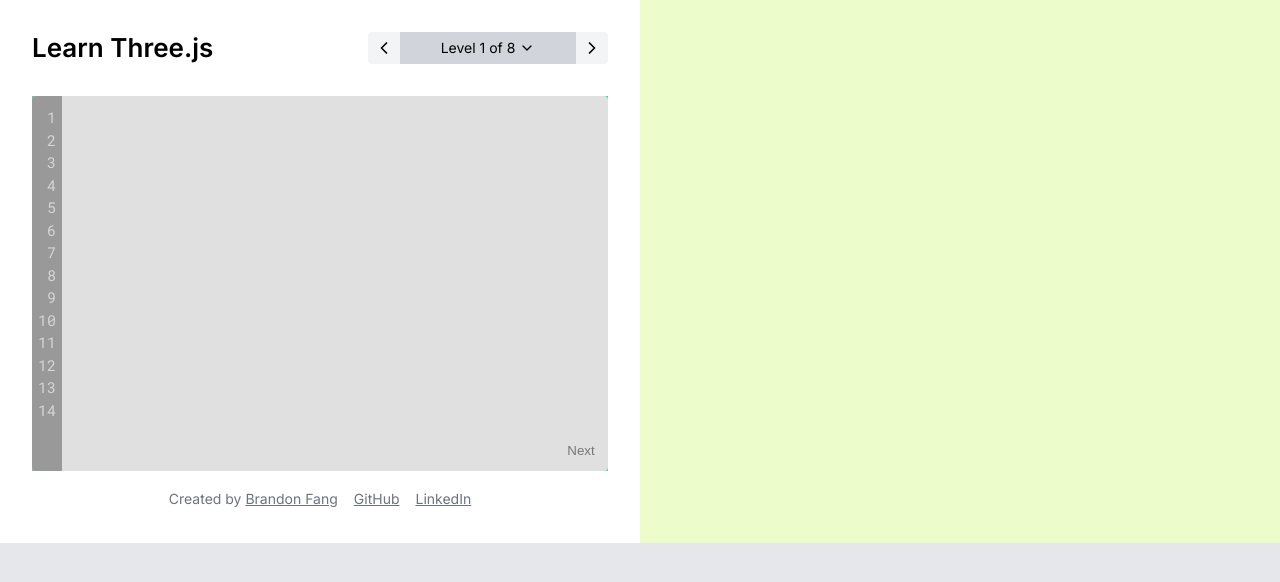
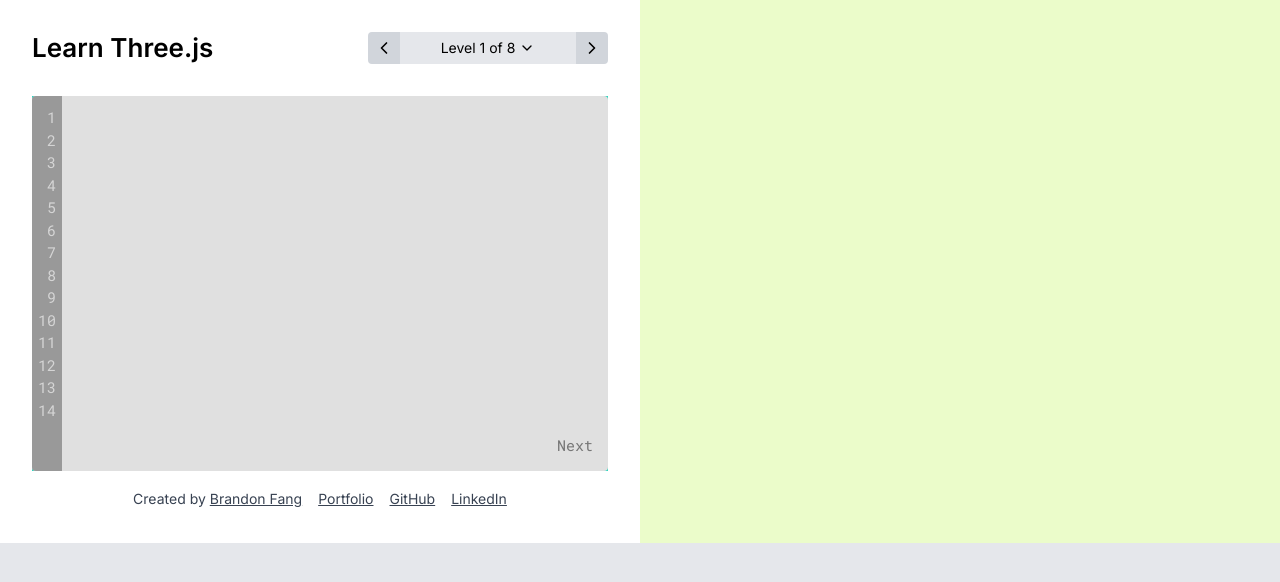
Before and after one commit to brandonfang/learn-three-js, a PHP site: page / in a window 1280 px wide. Shown: the top 582 px of the page. Run offline with PHP 8.4, Linux system fonts and the light colour scheme.

Commit message:
Update styles

```diff
--- /dev/null
+++ b/css/colors.css
@@ -0,0 +1,210 @@
+:root {
+  --coolGray-50: hsl(210, 20%, 98%);
+  --coolGray-100: hsl(220, 14%, 96%);
+  --coolGray-200: hsl(220, 13%, 91%);
+  --coolGray-300: hsl(216, 12%, 84%);
+  --coolGray-400: hsl(218, 11%, 65%);
+  --coolGray-500: hsl(220, 9%, 46%);
+  --coolGray-600: hsl(215, 14%, 34%);
+  --coolGray-700: hsl(217, 19%, 27%);
+  --coolGray-800: hsl(215, 28%, 17%);
+  --coolGray-900: hsl(221, 39%, 11%);
+
+  --gray-50: hsl(0, 0%, 98%);
+  --gray-100: hsl(240, 5%, 96%);
+  --gray-200: hsl(240, 6%, 90%);
+  --gray-300: hsl(240, 5%, 84%);
+  --gray-400: hsl(240, 5%, 65%);
+  --gray-500: hsl(240, 4%, 46%);
+  --gray-600: hsl(240, 5%, 34%);
+  --gray-700: hsl(240, 5%, 26%);
+  --gray-800: hsl(240, 4%, 16%);
+  --gray-900: hsl(240, 6%, 10%);
+
+  --red-50: hsl(0, 86%, 97%);
+  --red-100: hsl(0, 93%, 94%);
+  --red-200: hsl(0, 96%, 89%);
+  --red-300: hsl(0, 94%, 82%);
+  --red-400: hsl(0, 91%, 71%);
+  --red-500: hsl(0, 84%, 60%);
+  --red-600: hsl(0, 72%, 51%);
+  --red-700: hsl(0, 74%, 42%);
+  --red-800: hsl(0, 70%, 35%);
+  --red-900: hsl(0, 63%, 31%);
+
+  --orange-50: hsl(33, 100%, 96%);
+  --orange-100: hsl(34, 100%, 92%);
+  --orange-200: hsl(32, 98%, 83%);
+  --orange-300: hsl(31, 97%, 72%);
+  --orange-400: hsl(27, 96%, 61%);
+  --orange-500: hsl(25, 95%, 53%);
+  --orange-600: hsl(41, 96%, 40%);
+  --orange-700: hsl(35, 92%, 33%);
+  --orange-800: hsl(32, 81%, 29%);
+  --orange-900: hsl(28, 73%, 26%);
+
+  --amber-50: hsl(48, 100%, 96%);
+  --amber-100: hsl(48, 96%, 89%);
+  --amber-200: hsl(48, 97%, 77%);
+  --amber-300: hsl(46, 97%, 65%);
+  --amber-400: hsl(43, 96%, 56%);
+  --amber-500: hsl(38, 92%, 50%);
+  --amber-600: hsl(32, 95%, 44%);
+  --amber-700: hsl(26, 90%, 37%);
+  --amber-800: hsl(23, 83%, 31%);
+  --amber-900: hsl(22, 78%, 26%);
+
+  --yellow-50: hsl(55, 92%, 95%);
+  --yellow-100: hsl(55, 97%, 88%);
+  --yellow-200: hsl(53, 98%, 77%);
+  --yellow-300: hsl(50, 98%, 64%);
+  --yellow-400: hsl(48, 96%, 53%);
+  --yellow-500: hsl(45, 93%, 47%);
+  --yellow-600: hsl(41, 96%, 40%);
+  --yellow-700: hsl(35, 92%, 33%);
+  --yellow-800: hsl(32, 81%, 29%);
+  --yellow-900: hsl(28, 73%, 26%);
+
+  --lime-50: hsl(78, 92%, 95%);
+  --lime-100: hsl(80, 89%, 89%);
+  --lime-200: hsl(81, 88%, 80%);
+  --lime-300: hsl(82, 85%, 67%);
+  --lime-400: hsl(83, 78%, 55%);
+  --lime-500: hsl(84, 81%, 44%);
+  --lime-600: hsl(85, 85%, 35%);
+  --lime-700: hsl(86, 78%, 27%);
+  --lime-800: hsl(86, 69%, 23%);
+  --lime-900: hsl(88, 61%, 20%);
+
+  --green-50: hsl(138, 76%, 97%);
+  --green-100: hsl(141, 84%, 93%);
+  --green-200: hsl(141, 79%, 85%);
+  --green-300: hsl(142, 77%, 73%);
+  --green-400: hsl(142, 69%, 58%);
+  --green-500: hsl(142, 71%, 45%);
+  --green-600: hsl(142, 76%, 36%);
+  --green-700: hsl(142, 72%, 29%);
+  --green-800: hsl(143, 64%, 24%);
+  --green-900: hsl(144, 61%, 20%);
+
+  --emerald-50: hsl(152, 81%, 96%);
+  --emerald-100: hsl(149, 80%, 90%);
+  --emerald-200: hsl(152, 76%, 80%);
+  --emerald-300: hsl(156, 72%, 67%);
+  --emerald-400: hsl(158, 64%, 52%);
+  --emerald-500: hsl(160, 84%, 39%);
+  --emerald-600: hsl(161, 94%, 30%);
+  --emerald-700: hsl(163, 94%, 24%);
+  --emerald-800: hsl(163, 88%, 20%);
+  --emerald-900: hsl(164, 86%, 16%);
+
+  --teal-50: hsl(166, 76%, 97%);
+  --teal-100: hsl(167, 85%, 89%);
+  --teal-200: hsl(168, 84%, 78%);
+  --teal-300: hsl(171, 77%, 64%);
+  --teal-400: hsl(172, 66%, 50%);
+  --teal-500: hsl(173, 80%, 40%);
+  --teal-600: hsl(175, 84%, 32%);
+  --teal-700: hsl(175, 77%, 26%);
+  --teal-800: hsl(176, 69%, 22%);
+  --teal-900: hsl(176, 61%, 19%);
+
+  --cyan-50: hsl(183, 100%, 96%);
+  --cyan-100: hsl(185, 96%, 90%);
+  --cyan-200: hsl(186, 94%, 82%);
+  --cyan-300: hsl(187, 92%, 69%);
+  --cyan-400: hsl(188, 86%, 53%);
+  --cyan-500: hsl(189, 94%, 43%);
+  --cyan-600: hsl(192, 91%, 36%);
+  --cyan-700: hsl(193, 82%, 31%);
+  --cyan-800: hsl(194, 70%, 27%);
+  --cyan-900: hsl(196, 64%, 24%);
+
+  --sky-50: hsl(204, 100%, 97%);
+  --sky-100: hsl(204, 94%, 94%);
+  --sky-200: hsl(201, 94%, 86%);
+  --sky-300: hsl(199, 95%, 74%);
+  --sky-400: hsl(198, 93%, 60%);
+  --sky-500: hsl(199, 89%, 48%);
+  --sky-600: hsl(200, 98%, 39%);
+  --sky-700: hsl(201, 96%, 32%);
+  --sky-800: hsl(201, 90%, 27%);
+  --sky-900: hsl(202, 80%, 24%);
+
+  --blue-50: hsl(214, 100%, 97%);
+  --blue-100: hsl(214, 95%, 93%);
+  --blue-200: hsl(213, 97%, 87%);
+  --blue-300: hsl(212, 96%, 78%);
+  --blue-400: hsl(213, 94%, 68%);
+  --blue-500: hsl(217, 91%, 60%);
+  --blue-600: hsl(221, 83%, 53%);
+  --blue-700: hsl(224, 76%, 48%);
+  --blue-800: hsl(226, 71%, 40%);
+  --blue-900: hsl(224, 64%, 33%);
+
+  --indigo-50: hsl(226, 100%, 97%);
+  --indigo-100: hsl(226, 100%, 94%);
+  --indigo-200: hsl(228, 96%, 89%);
+  --indigo-300: hsl(230, 94%, 82%);
+  --indigo-400: hsl(234, 89%, 74%);
+  --indigo-500: hsl(239, 84%, 67%);
+  --indigo-600: hsl(243, 75%, 59%);
+  --indigo-700: hsl(245, 58%, 51%);
+  --indigo-800: hsl(244, 55%, 41%);
+  --indigo-900: hsl(242, 47%, 34%);
+
+  --violet-50: hsl(250, 100%, 98%);
+  --violet-100: hsl(251, 91%, 95%);
+  --violet-200: hsl(251, 95%, 92%);
+  --violet-300: hsl(253, 95%, 85%);
+  --violet-400: hsl(255, 92%, 76%);
+  --violet-500: hsl(258, 90%, 66%);
+  --violet-600: hsl(262, 83%, 58%);
+  --violet-700: hsl(263, 70%, 50%);
+  --violet-800: hsl(263, 69%, 42%);
+  --violet-900: hsl(264, 67%, 35%);
+
+  --purple-50: hsl(270, 100%, 98%);
+  --purple-100: hsl(269, 100%, 95%);
+  --purple-200: hsl(269, 100%, 92%);
+  --purple-300: hsl(269, 97%, 85%);
+  --purple-400: hsl(270, 95%, 75%);
+  --purple-500: hsl(271, 91%, 65%);
+  --purple-600: hsl(271, 81%, 56%);
+  --purple-700: hsl(272, 72%, 47%);
+  --purple-800: hsl(273, 67%, 39%);
+  --purple-900: hsl(274, 66%, 32%);
+
+  --fuchsia-50: hsl(289, 100%, 98%);
+  --fuchsia-100: hsl(287, 100%, 95%);
+  --fuchsia-200: hsl(288, 96%, 91%);
+  --fuchsia-300: hsl(291, 93%, 83%);
+  --fuchsia-400: hsl(292, 91%, 73%);
+  --fuchsia-500: hsl(292, 84%, 61%);
+  --fuchsia-600: hsl(293, 69%, 49%);
+  --fuchsia-700: hsl(295, 72%, 40%);
+  --fuchsia-800: hsl(295, 70%, 33%);
+  --fuchsia-900: hsl(297, 64%, 28%);
+
+  --pink-50: hsl(327, 73%, 97%);
+  --pink-100: hsl(326, 78%, 95%);
+  --pink-200: hsl(326, 85%, 90%);
+  --pink-300: hsl(327, 87%, 82%);
+  --pink-400: hsl(329, 86%, 70%);
+  --pink-500: hsl(330, 81%, 60%);
+  --pink-600: hsl(333, 71%, 51%);
+  --pink-700: hsl(335, 78%, 42%);
+  --pink-800: hsl(336, 74%, 35%);
+  --pink-900: hsl(336, 69%, 30%);
+
+  --rose-50: hsl(356, 100%, 97%);
+  --rose-100: hsl(356, 100%, 95%);
+  --rose-200: hsl(353, 96%, 90%);
+  --rose-300: hsl(353, 96%, 82%);
+  --rose-400: hsl(351, 95%, 71%);
+  --rose-500: hsl(350, 89%, 60%);
+  --rose-600: hsl(347, 77%, 50%);
+  --rose-700: hsl(345, 83%, 41%);
+  --rose-800: hsl(343, 80%, 35%);
+  --rose-900: hsl(342, 75%, 30%);
+}
--- a/css/reset.css
+++ b/css/reset.css
@@ -10,13 +10,24 @@
 article, aside, canvas, details, embed,
 figure, figcaption, footer, header, hgroup,
 menu, nav, output, ruby, section, summary,
-time, mark, audio, video {
+time, mark, audio, video,
+svg, button, main, input, textarea {
 	margin: 0;
 	padding: 0;
 	border: 0;
+  outline: 0;
+  box-sizing: border-box;
+  background: transparent;
 	font-size: 100%;
 	font: inherit;
+  color: inherit;
+  text-align: inherit;
+  text-decoration: inherit;
 	vertical-align: baseline;
+  margin-block-start: 0;
+  margin-block-end: 0;
+  margin-inline-start: 0;
+  margin-inline-end: 0;
 }
 
 article, aside, details, figcaption, figure,
@@ -30,6 +41,12 @@
 
 ol, ul {
 	list-style: none;
+}
+
+img {
+  display: block;
+  width: 100%;
+  height: auto;
 }
 
 blockquote, q {
@@ -46,31 +63,3 @@
 	border-collapse: collapse;
 	border-spacing: 0;
 }
-
-html, body, div, span, iframe, svg,
-h1, h2, h3, h4, h5, h6, button,
-p, a, img, strong, main, small, input,
-ol, ul, li, label, form, textarea,
-article, aside, canvas, figure, time,
-footer, header, figcaption, nav, section {
-  margin: 0;
-  border: 0;
-  padding: 0;
-  outline: 0;
-  background: transparent;
-  box-sizing: border-box;
-  color: inherit;
-  text-align: inherit;
-  text-decoration: inherit;
-  vertical-align: inherit;
-  margin-block-start: 0;
-  margin-inline-start: 0;
-  margin-block-end: 0;
-  margin-inline-end: 0;
-}
-
-img {
-  display: block;
-  width: 100%;
-  height: auto;
-}
--- a/css/style.css
+++ b/css/style.css
@@ -1,49 +1,3 @@
-:root {
-  --gray-50: #F9FAFB;
-  --gray-100: #F3F4F6;
-  --gray-200: #E5E7EB;
-  --gray-300: #D1D5DB;
-  --gray-400: #9CA3AF;
-  --gray-500: #6B7280;
-  --gray-600: #4B5563;
-  --gray-700: #374151;
-  --gray-800: #1F2937;
-  --gray-900: #111827;
-
-  --yellow-50: #FEFCE8;
-  --yellow-100: #FEF9C3;
-  --yellow-200: #FEF08A;
-  --yellow-300: #FDE047;
-  --yellow-400: #FACC15;
-  --yellow-500: #EAB308;
-  --yellow-600: #CA8A04;
-  --yellow-700: #A16207;
-  --yellow-800: #854D0E;
-  --yellow-900: #713F12;
-
-  --lime-50: #F7FEE7;
-  --lime-100: #ECFCCB;
-  --lime-200: #D9F99D;
-  --lime-300: #BEF264;
-  --lime-400: #A3E635;
-  --lime-500: #84CC16;
-  --lime-600: #65A30D;
-  --lime-700: #4D7C0F;
-  --lime-800: #3F6212;
-  --lime-900: #365314;
-
-  --teal-50: #F0FDFA;
-  --teal-100: #CCFBF1;
-  --teal-200: #99F6E4;
-  --teal-300: #5EEAD4;
-  --teal-400: #2DD4BF;
-  --teal-500: #14B8A6;
-  --teal-600: #0D9488;
-  --teal-700: #0F766E;
-  --teal-800: #115E59;
-  --teal-900: #134E4A;
-}
-
 *, *::before, *::after {
   box-sizing: border-box;
 }
@@ -51,7 +5,7 @@
 html, body {
   font-size: 100%;
   font-family: 'Inter', sans-serif;
-  background: var(--gray-200);
+  background: var(--coolGray-200);
 }
 
 .game {
@@ -114,7 +68,7 @@
 .arrow {
   width: 32px;
   height: 32px;
-  background: var(--gray-100);
+  background: var(--coolGray-300);
   transition: 0.2s ease-in-out;
 
   display: flex;
@@ -136,7 +90,7 @@
 }
 
 .arrow:hover {
-  background: var(--gray-200);
+  background: var(--coolGray-400);
 }
 
 .chevron {
@@ -154,7 +108,7 @@
   width: 176px;
   height: 32px;
   font-size: 14px;
-  background: var(--gray-300);
+  background: var(--coolGray-200);
 
   display: flex;
   flex-direction: row;
@@ -195,7 +149,7 @@
 
 .credits {
   font-size: 14px;
-  color: var(--gray-500);
+  color: var(--coolGray-700);
   margin-right: 16px;
 }
 
--- a/index.html
+++ b/index.html
@@ -6,6 +6,7 @@
     <meta name="viewport" content="width=device-width, initial-scale=1.0">
     <title>Learn CSS Animations</title>
     <link rel="stylesheet" href="css/reset.css">
+    <link rel="stylesheet" href="css/colors.css">
     <link rel="stylesheet" href="css/fonts.css">
     <link rel="stylesheet" href="css/style.css">
   </head>
@@ -73,6 +74,9 @@
             Created by <a href="https://twitter.com/bdmfang" target="_blank">Brandon Fang</a>
           </div>
           <div class="credits">
+            <a href="https://bdmfang.com" target="_blank">Portfolio</a>
+          </div>
+          <div class="credits">
             <a href="https://github.com/brandonfang" target="_blank">GitHub</a>
           </div>
           <div class="credits last">
--- a/js/game.js
+++ b/js/game.js
@@ -1,3 +1,6 @@
+const $ = (_) => document.querySelector(_);
+const $c = (_) => document.createElement(_);
+
 const Game = {
   user: localStorage.user || '',
   level: localStorage.level || 0,
```
